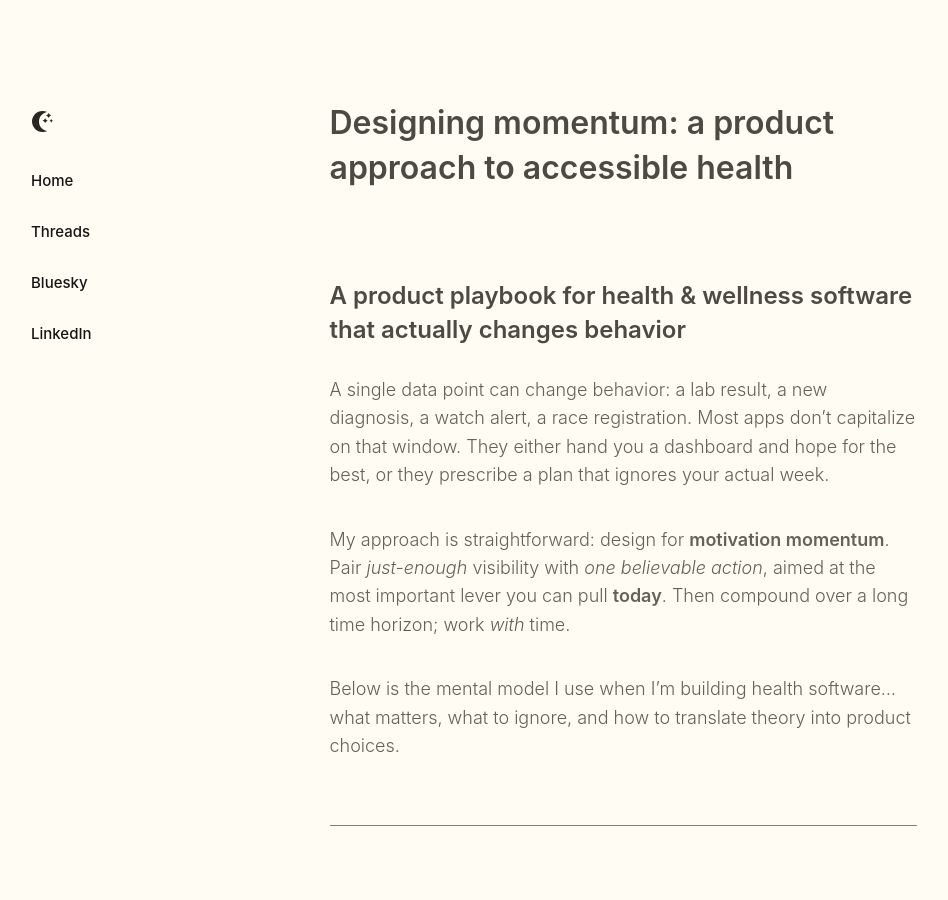
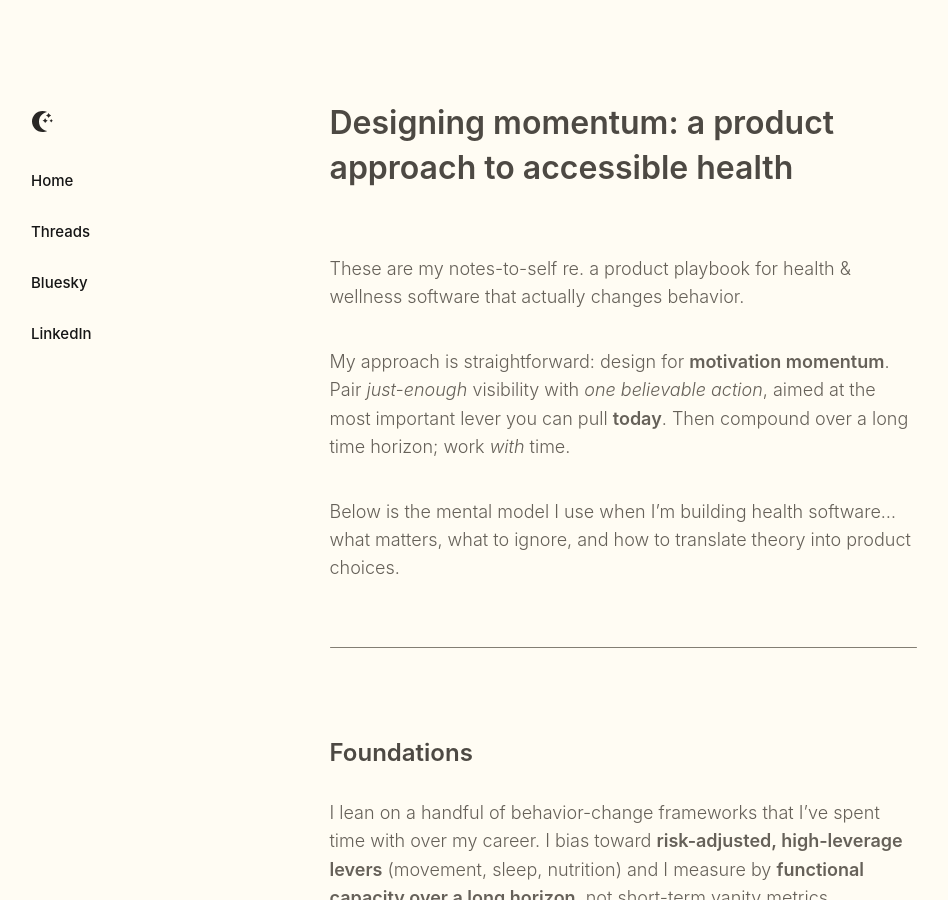
Before and after one commit to paulmederos/pm17, a Jekyll site: the page built from _posts/2025-10-13-behavior-playbook.md, in a window 1280 px wide and 900 px high. Shown: the whole window, without its empty margins (17-965 px from the left). Built offline with Jekyll 4.4.1, drawn with Linux system fonts in a browser that asks for light colours; some web fonts are replaced.

Commit message:
intro edit

```diff
--- a/_posts/2025-10-13-behavior-playbook.md
+++ b/_posts/2025-10-13-behavior-playbook.md
@@ -6,11 +6,10 @@ subtitle: "A product playbook for health & wellness software that actually chang
 date: 2025-10-13
 categories: journal
 teaser: "How I turn awareness into compounding health: prompts that respect autonomy, tiny steps that fit today, and a bias toward fundamentals (movement, nutrition, and sleep.)"
+
 ---
 
-## A product playbook for health & wellness software that actually changes behavior
-
-A single data point can change behavior: a lab result, a new diagnosis, a watch alert, a race registration. Most apps don’t capitalize on that window. They either hand you a dashboard and hope for the best, or they prescribe a plan that ignores your actual week.
+These are my notes-to-self re. a product playbook for health & wellness software that actually changes behavior.
 
 My approach is straightforward: design for **motivation momentum**. Pair *just-enough* visibility with *one believable action*, aimed at the most important lever you can pull **today**. Then compound over a long time horizon; work *with* time.
 
```
